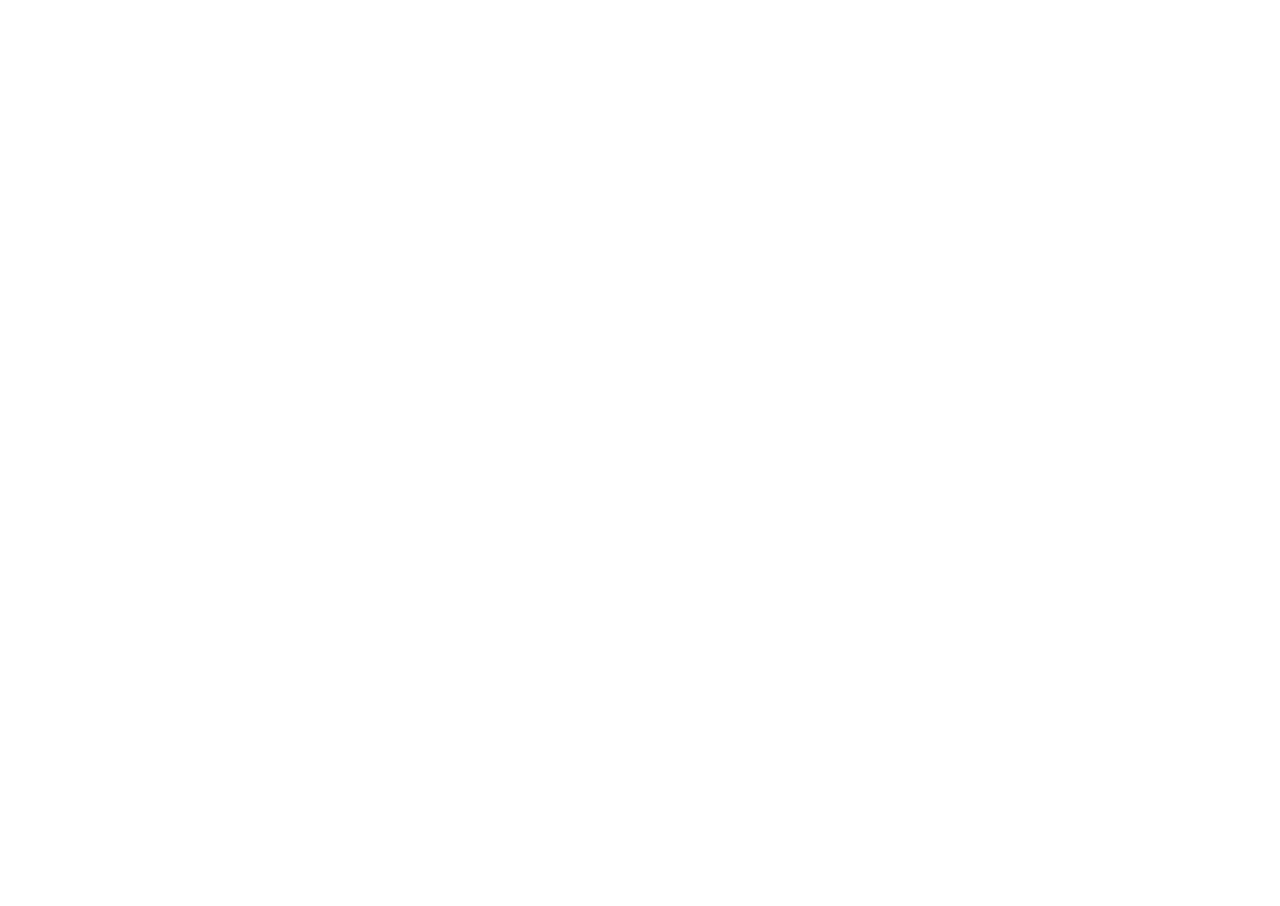
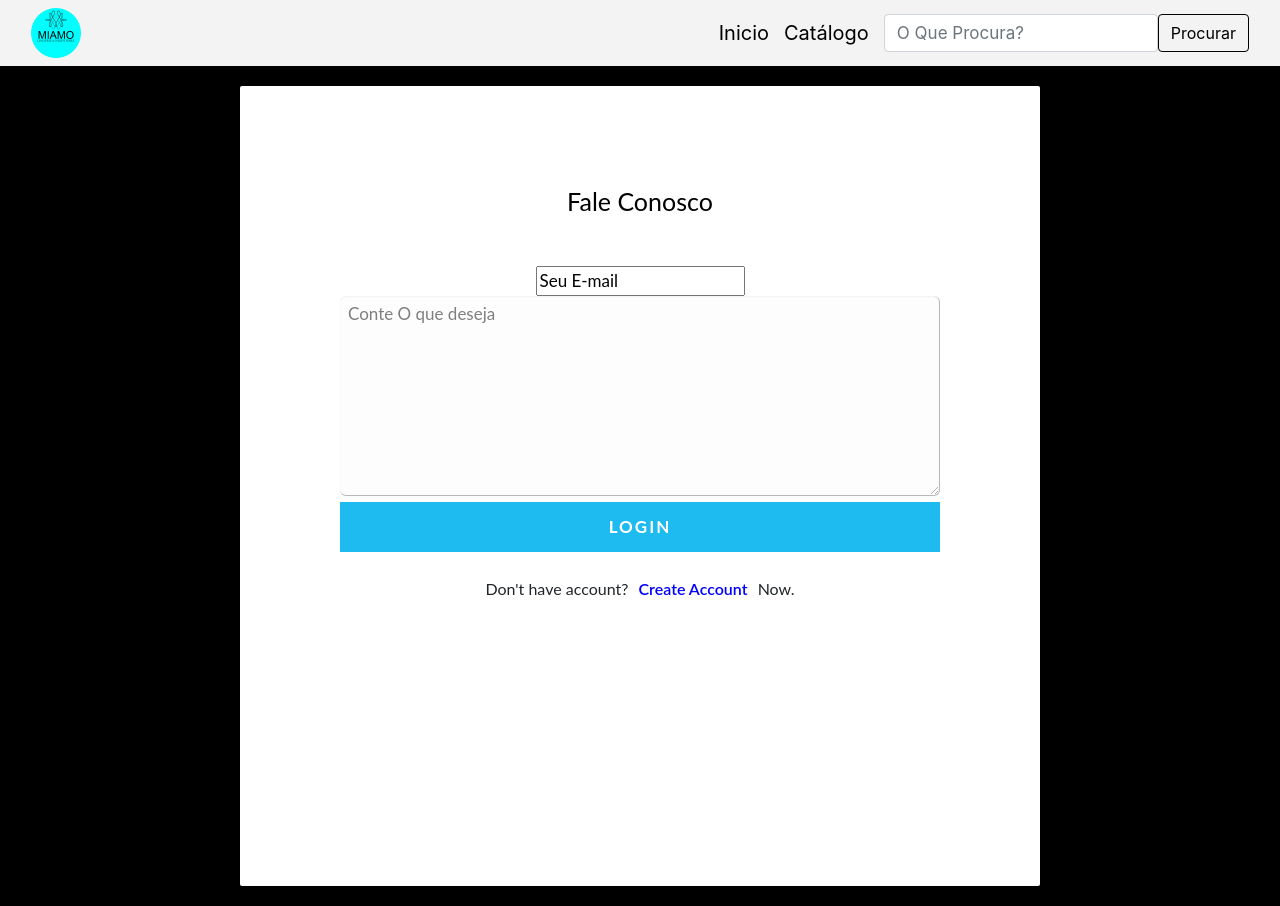
Before and after one commit to ItaloQroz/MIAMO, a plain HTML site: page cadastro.html in a window 1280 px wide. Before the commit the page ends 800 px from the top, so only its background shows below. Drawn offline with nearby package versions, Linux system fonts and the light colour scheme.

Commit message:
cadastro

```diff
--- a/cadastro.html
+++ b/cadastro.html
@@ -0,0 +1,87 @@
+<!DOCTYPE html>
+<html lang="pt-br">
+<head>
+    <meta charset="UTF-8" />
+    <meta http-equiv="X-UA-Compatible" content="IE=edge" />
+    <meta name="viewport" content="width=device-width, initial-scale=1.0" />
+    <link rel="shortcut icon" href="icone/favicon.ico" type="image/x-icon" />
+    <title>MIAMO</title>
+    <link rel="stylesheet" href="estilos/reset.css" />
+    <link rel="stylesheet" href="estilos/media.css" />
+    <link rel="stylesheet" href="estilos/style.css" />
+    <link
+      rel="stylesheet"
+      href="https://stackpath.bootstrapcdn.com/bootstrap/4.1.3/css/bootstrap.min.css"
+      integrity="sha384-MCw98/SFnGE8fJT3GXwEOngsV7Zt27NXFoaoApmYm81iuXoPkFOJwJ8ERdknLPMO"
+      crossorigin="anonymous"
+    />
+    <!-- JavaScript Bundle with Popper -->
+<script src="https://cdn.jsdelivr.net/npm/bootstrap@5.2.0-beta1/dist/js/bootstrap.bundle.min.js" integrity="sha384-pprn3073KE6tl6bjs2QrFaJGz5/SUsLqktiwsUTF55Jfv3qYSDhgCecCxMW52nD2" crossorigin="anonymous"></script>
+<script src="js/Script.js"></script>
+
+  </head>
+<body>
+    <header>
+        <nav  class="navbar navbar-expand-lg">
+          <div id="nav.menu" class="container-fluid">
+            <a href="index.html"><img id="logo" src="img/LogoMiamo.gif" alt="logo MIAMO" /></a>
+            <div class="collapse navbar-collapse" id="navbarSupportedContent"></div>
+            <ul class="navbar-nav me-auto mb-2 mb-lg-0">
+            </li>
+              <li class="nav-item"><a href="index.html">Inicio</a></li>
+              <li class="nav-item"><a href="catalogo.html">Catálogo</a></li>
+            </ul>
+
+            <form class="d-flex" role="search">
+              <input class="form-control me-2" type="search" placeholder="O Que Procura?" aria-label="Search">
+              <button class="btn btn-outline-dark" type="submit">Procurar</button>
+            </form>
+
+            </div>
+
+        </nav>
+      </header>
+
+      <form>
+            <div class="body">
+        <div class="layer">
+            <div class="form">
+                <div class="login-form">
+                    <div class="heading">Fale Conosco</div>
+                    <div class="input-box">
+                        <form action="" method="post">
+                            <input class="opacidade" type="text" class="input" placeholder="Seu E-mail" required>
+                            <textarea class="opacidade" placeholder="Conte O que deseja" name="contato" id="contato" cols="72" rows="10"></textarea>
+                            <input type="submit" class="submit" value="login">
+                        </form>
+                    </div>
+                    <br>
+                    Don't have account? <button type="button" id="showCreateBtn" class="togglebtn" onclick="show_create()">Create Account</button> Now.
+                </div>
+                <div class="signup-form">
+                    <div class="heading">Create your <b>Account</b></div>
+                    <div class="input-box">
+                        <form action="" method="post">
+                            <input type="text" class="input" placeholder="New Email address..." required>
+                            <input type="password" class="input" placeholder="New password..." required>
+                            <input type="password" class="input" placeholder="Repeat New password..." required>
+                            <input type="submit" class="submit" value="Create account">
+                        </form>
+                    </div>
+                    <br>
+                    Already an member ? <button type="button" id="showCreateBtn" class="togglebtn" onclick="show_login()">Login</button> Now.
+                </div>
+            </div>
+        </div>
+    </div>
+  <script src="https://cdnjs.cloudflare.com/ajax/libs/jquery/3.2.1/jquery.min.js"></script>
+
+
+      </form>
+
+
+
+      <script src="js/Script.js"></script>
+
+</body>
+</html>
--- a/estilos/style.css
+++ b/estilos/style.css
@@ -208,3 +208,347 @@ img{
     margin-right: 0px;
     text-align: center;
 }
+
+
+
+
+
+
+
+
+
+
+
+
+
+
+
+
+
+
+
+
+
+
+
+
+
+
+
+
+
+
+
+
+
+
+
+
+
+
+
+
+
+
+
+
+
+
+
+
+
+
+
+
+
+
+
+
+
+
+
+
+
+
+
+
+
+
+
+
+
+
+
+
+
+
+
+
+
+
+
+
+
+
+
+
+
+
+
+
+
+
+
+
+
+
+
+
+
+
+
+
+
+
+
+
+
+
+
+
+
+
+
+
+
+
+
+
+
+
+
+
+
+
+
+
+
+
+
+
+
+
+
+
+
+
+
+
+
+
+
+
+
+
+
+
+
+
+
+
+
+
+
+
+
+
+
+
+
+
+
+
+
+
+
+
+
+
+
+
+
+
+
+
+
+
+
+
+
+
+
+
+
+
+
+
+
+
+
+
+* {
+    -webkit-box-sizing: border-box;
+    box-sizing: border-box;
+}
+
+.body{
+    background-color:rgb(0, 0, 0);
+    height: 100%;
+    width: 100%;
+    background-attachment: fixed;
+    background-repeat: no-repeat;
+    background-size: cover;
+    background-position: center center;
+    margin-top: 0px;
+    font-family: 'Lato', sans-serif;
+}
+.body .layer{
+    width: 100%;
+    height: 100%;
+    background-color: rgba(0, 0, 0, 0.4);
+    /*  To keep login form in center of the page    */
+    display: -webkit-box;
+    display: -webkit-flex;
+    display: -ms-flexbox;
+    display: flex;
+    -webkit-box-align: center;
+    -webkit-align-items: center;
+    -ms-flex-align: center;
+    align-items: center;
+    -webkit-box-pack: center;
+    -webkit-justify-content: center;
+    -ms-flex-pack: center;
+    justify-content: center;
+}
+.form{
+    position: relative;
+    margin: 20px 0px;
+    width: 100%;
+    max-width: 800px;
+    height: 800px;
+    text-align: center;
+    background: rgb(255, 255, 255);
+    padding: 100px 100px;
+    border-radius: 2px;
+}
+.form .heading{
+    color: #000;
+    font-size: 25px;
+    margin: 0px  0px;
+    height: 40px;
+    line-height: 30px;
+    text-align: center;
+}
+.form .signup-form{
+    display: none;
+}
+.form .input{
+    width: 100%;
+    padding: 14px;
+    background: #f8f8f8;
+    border: 1px solid rgba(0, 0, 0, 0.075);
+    margin-bottom: 25px;
+    color: black !important;
+    font-size: 13px;
+    -webkit-transition: all 0.4s;
+    -moz-transition: all 0.4s;
+    -o-transition: all 0.4s;
+    transition: all 0.4s;
+    font-size: 17px;
+    letter-spacing: 2px;
+}
+.form .input:focus{
+    color:white;
+    outline:none;
+    border:1px solid #8BC3A3
+}
+.form .submit{
+    width: 100%;
+    padding: 0 20px;
+    line-height: 50px;
+    background: #1ebbf0;
+    color: #fff;
+    text-transform: uppercase;
+    letter-spacing: 2px;
+    font-weight: 700;
+    text-align: center;
+    border: none;
+    cursor: pointer;
+    font-size: 17px;
+}
+.form .submit:hover{
+    background-color: #1a9dc9;
+}
+.form .input-box{
+    margin-top: 40px;
+}
+.form .togglebtn {
+    color: blue;
+    background-color: transparent;
+    border: none;
+    outline: none;
+    cursor: pointer;
+    font-weight: 600;
+}
+::-webkit-input-placeholder{
+    color:black;
+    font-size:17px
+}
+:-moz-placeholder{
+    color:black;
+    font-size:17px
+}
+::-moz-placeholder{
+    color:black;
+    font-size:17px
+}
+:-ms-input-placeholder{
+    color:black;
+    font-size:17px
+}
+
+textarea {
+    margin-top: 10px;
+    margin-left: 50px;
+    width: 600px;
+    height: 200px;
+    -moz-border-bottom-colors: none;
+    -moz-border-left-colors: none;
+    -moz-border-right-colors: none;
+    -moz-border-top-colors: none;
+    background: none repeat scroll 0 0 rgba(0, 0, 0, 0.014);
+    border-color: -moz-use-text-color #FFFFFF #FFFFFF -moz-use-text-color;
+    border-image: none;
+    border-radius: 6px 6px 6px 6px;
+    border-style: none solid solid none;
+    border-width: medium 1px 1px medium;
+    box-shadow: 0 1px 2px rgba(0, 0, 0, 0.12) inset;
+    color: #555555;
+    font-family: "Helvetica Neue",Helvetica,Arial,sans-serif;
+    font-size: 1em;
+    line-height: 1.4em;
+    padding: 5px 8px;
+    transition: background-color 0.2s ease 0s;
+    opacity:.5;
+  }
+
+
+
+  textarea:focus {
+      background: none repeat scroll 0 0 #FFFFFF;
+      outline-width: 0;
+  }
+
+  #opacidade{
+      opacity: .5;
+  }
--- /dev/null
+++ b/js/Script.js
@@ -0,0 +1,8 @@
+function show_create(){
+    $(".login-form").css("display","none");
+    $(".signup-form").fadeIn();
+}
+function show_login(){
+    $(".signup-form").css("display","none");
+    $(".login-form").fadeIn();
+}
```
